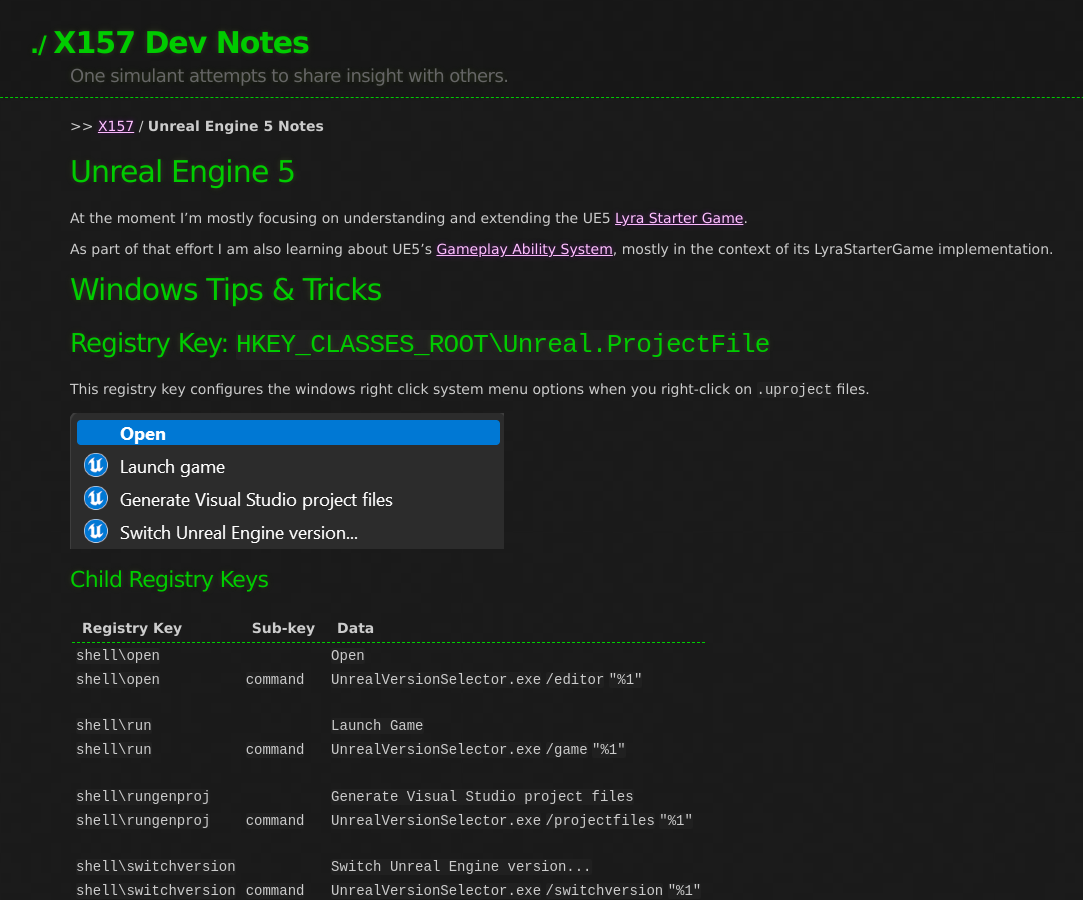
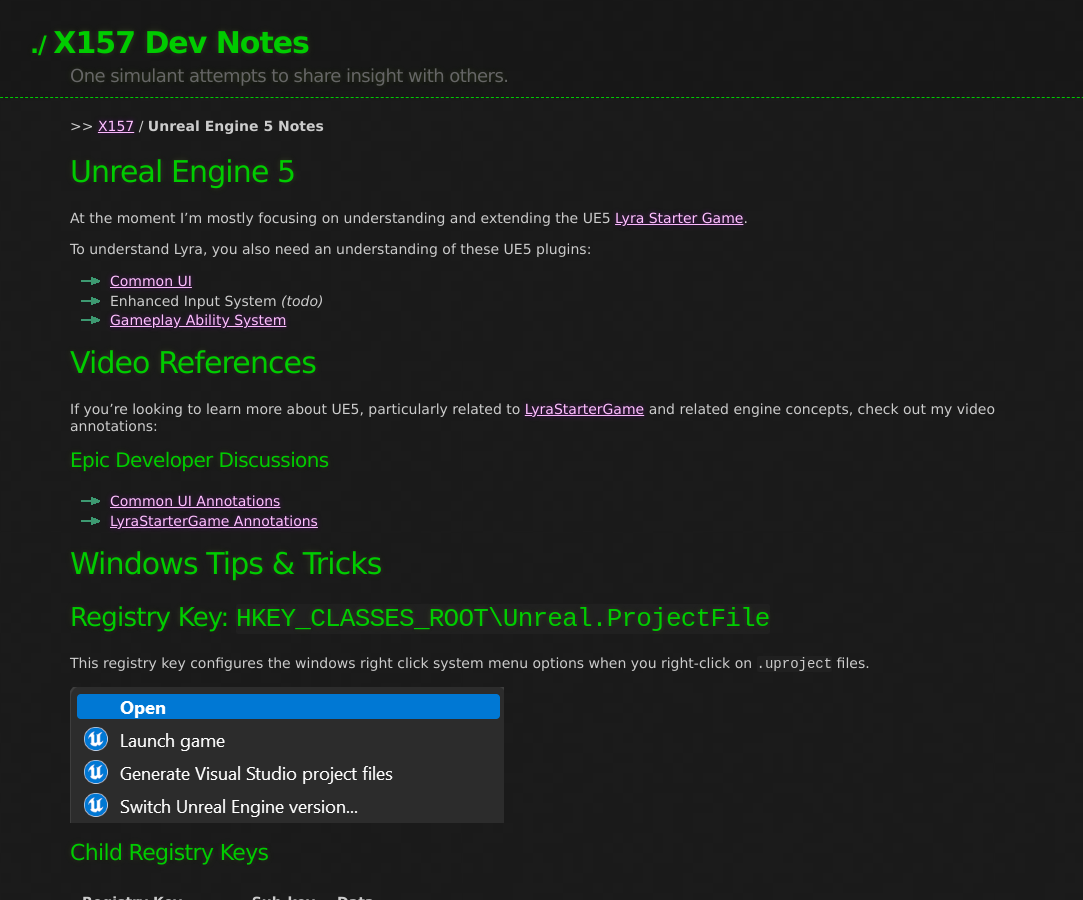
Before and after one commit to x157/x157.github.io, a Jekyll site: the page built from UE5/index.md, in a window 1280 px wide and 900 px high. Shown: the whole window, without its empty margins (70-1153 px from the left). Built offline with Jekyll 4.4.1, drawn with Linux system fonts in a browser that asks for light colours.

Commit message:
Add CommonUI references

```diff
--- a/UE5/index.md
+++ b/UE5/index.md
@@ -9,9 +9,23 @@
 At the moment I'm mostly focusing on understanding and extending the UE5
 [Lyra Starter Game](./LyraStarterGame/).
 
-As part of that effort I am also learning about UE5's
-[Gameplay Ability System](./GameplayAbilitySystem/),
-mostly in the context of its LyraStarterGame implementation.
+To understand Lyra, you also need an understanding of these UE5 plugins:
+
+- [Common UI](./CommonUI/)
+- Enhanced Input System *(todo)*
+- [Gameplay Ability System](./GameplayAbilitySystem/)
+
+
+# Video References
+
+If you're looking to learn more about UE5, particularly related to
+[LyraStarterGame](/UE5/LyraStarterGame/)
+and related engine concepts, check out my video annotations:
+
+#### Epic Developer Discussions
+
+- [Common UI Annotations](./CommonUI/#Annotations)
+- [LyraStarterGame Annotations](./LyraStarterGame/Epic-Games-Developer-Discussion-References)
 
 
 # Windows Tips & Tricks
```
